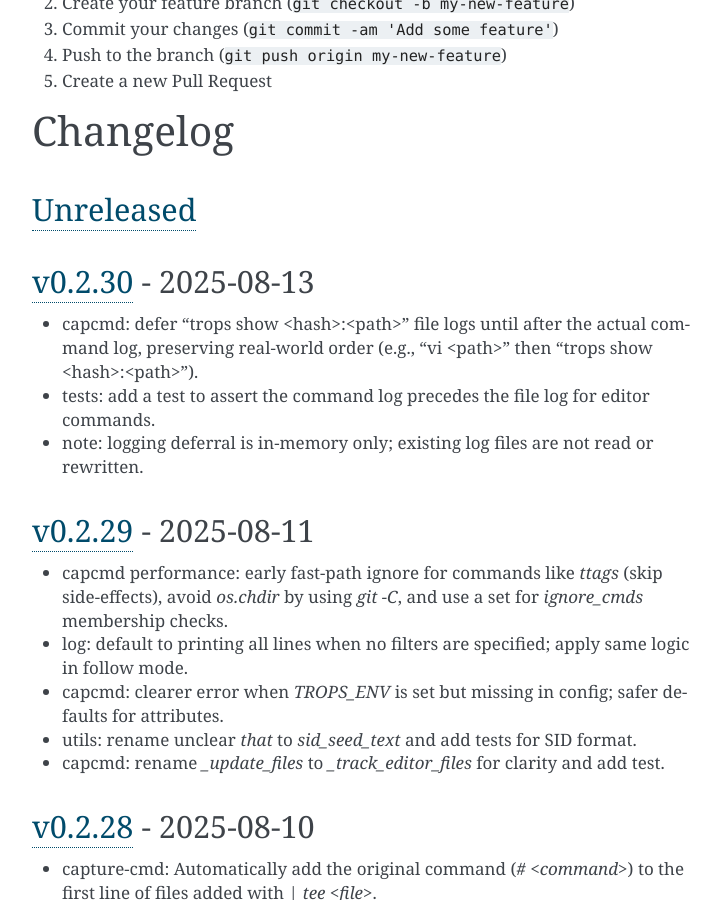
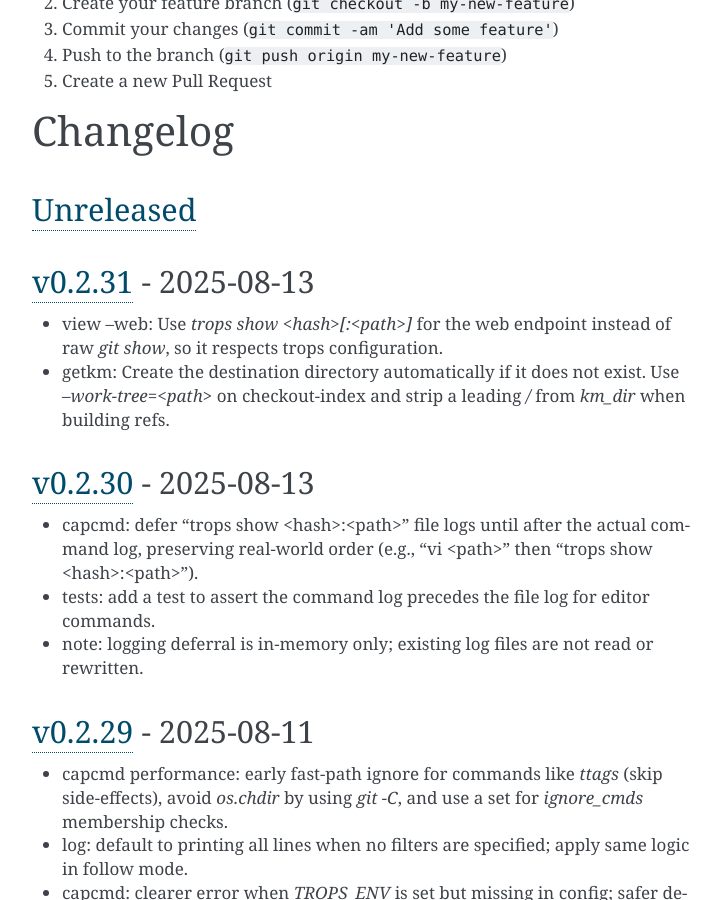
Before and after one commit to kojiwell/trops, a Sphinx documentation site: the page built from docs/index.rst, in a window 1280 px wide and 900 px high, scrolled down 4008 px. Shown: the whole window, without its empty margins (388-1109 px from the left). Built offline with Sphinx 7.4.7, drawn with Linux system fonts in a browser that asks for light colours.

Commit message:
chore(release): bump version to v0.2.31 and update CHANGELOG
- Updated version numbers in pyproject.toml, setup.py, release.py, and documentation to reflect the new version 0.2.31.
- Enhanced CHANGELOG with details about the new `getkm` command and the updated web endpoint for `trops show`, ensuring clarity on recent changes and improvements.

```diff
--- a/CHANGELOG.rst
+++ b/CHANGELOG.rst
@@ -4,6 +4,11 @@ Changelog
 
 `Unreleased`_
 =============
+
+`v0.2.31`_ - 2025-08-13
+=======================
+- view --web: Use `trops show <hash>[:<path>]` for the web endpoint instead of raw `git show`, so it respects trops configuration.
+- getkm: Create the destination directory automatically if it does not exist. Use `--work-tree=<path>` on checkout-index and strip a leading `/` from `km_dir` when building refs.
 
 `v0.2.30`_ - 2025-08-13
 =======================
@@ -78,7 +83,8 @@ Changelog
 `v0.2.18`_ - 2023-08-07
 =======================
 
-.. _Unreleased: https://github.com/kojiwell/trops/compare/v0.2.30...develop
+.. _Unreleased: https://github.com/kojiwell/trops/compare/v0.2.31...develop
+.. _v0.2.31: https://github.com/kojiwell/trops/compare/v0.2.30...v0.2.31
 .. _v0.2.30: https://github.com/kojiwell/trops/compare/v0.2.29...v0.2.30
 .. _v0.2.29: https://github.com/kojiwell/trops/compare/v0.2.28...v0.2.29
 .. _v0.2.28: https://github.com/kojiwell/trops/compare/v0.2.27...v0.2.28
--- a/docs/conf.py
+++ b/docs/conf.py
@@ -22,7 +22,7 @@ copyright = '2022, Koji Tanaka'
 author = 'Koji Tanaka'
 
 # The full version, including alpha/beta/rc tags
-release = '0.2.30'
+release = '0.2.31'
 
 
 # -- General configuration ---------------------------------------------------
--- a/pyproject.toml
+++ b/pyproject.toml
@@ -1,6 +1,6 @@
 [tool.poetry]
 name = "trops"
-version = '0.2.30'
+version = '0.2.31'
 description = "Track operations of distributed Linux systems"
 authors = ["Koji Tanaka <kojiwelly@gmail.com>"]
 license = "MIT"
--- a/setup.py
+++ b/setup.py
@@ -8,7 +8,7 @@ def read(fname):
 
 setuptools.setup(
     name="trops",
-    version="0.2.30",
+    version="0.2.31",
     author="Koji Tanaka",
     author_email="kojiwelly@gmail.com",
     description=("Track operations"),
```
Also changed, not shown: 1 other file.
